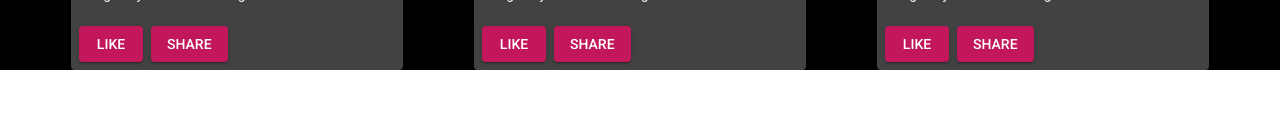
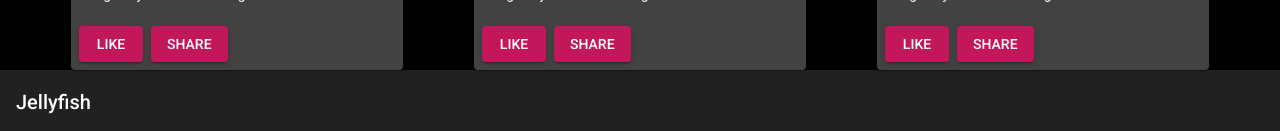
Before and after one commit to NoeliaChicharro/jellyfish, an Angular app in the folder website/: page / in a window 1280 px wide. Shown: the part 2604-2735 px from the top of the page. Before the commit the page ends 2674 px from the top, so only its background shows below. Built offline with nearby package versions, Linux system fonts and the light colour scheme.

Commit message:
add footer component

```diff
--- a/website/src/app/app.component.html
+++ b/website/src/app/app.component.html
@@ -22,3 +22,4 @@
     <app-card></app-card>
   </div>
 </div>
+<app-footer></app-footer>
--- a/website/src/app/app.module.ts
+++ b/website/src/app/app.module.ts
@@ -12,6 +12,7 @@ import {MatCardModule} from "@angular/material/card";
 import {CommonModule} from "@angular/common";
 import {MatButtonModule} from "@angular/material/button";
 import { TrailerComponent } from './trailer/trailer.component';
+import { FooterComponent } from './footer/footer.component';
 
 @NgModule({
   declarations: [
@@ -19,7 +20,8 @@ import { TrailerComponent } from './trailer/trailer.component';
     ToolbarComponent,
     MainComponent,
     CardComponent,
-    TrailerComponent
+    TrailerComponent,
+    FooterComponent
   ],
   imports: [
     BrowserModule,
--- /dev/null
+++ b/website/src/app/footer/footer.component.html
@@ -0,0 +1,4 @@
+<mat-toolbar>
+  <span>Jellyfish</span>
+  <span class="example-spacer"></span>
+</mat-toolbar>
--- /dev/null
+++ b/website/src/app/footer/footer.component.ts
@@ -0,0 +1,15 @@
+import { Component, OnInit } from '@angular/core';
+
+@Component({
+  selector: 'app-footer',
+  templateUrl: './footer.component.html',
+  styleUrls: ['./footer.component.css']
+})
+export class FooterComponent implements OnInit {
+
+  constructor() { }
+
+  ngOnInit(): void {
+  }
+
+}
```
Also changed, not shown: website/src/app/footer/footer.component.css (added), 1 other file (tests, documents, lock files or other folders).
